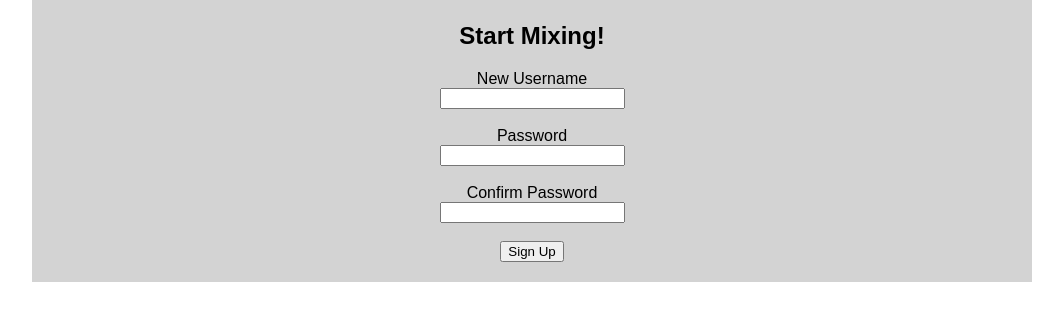
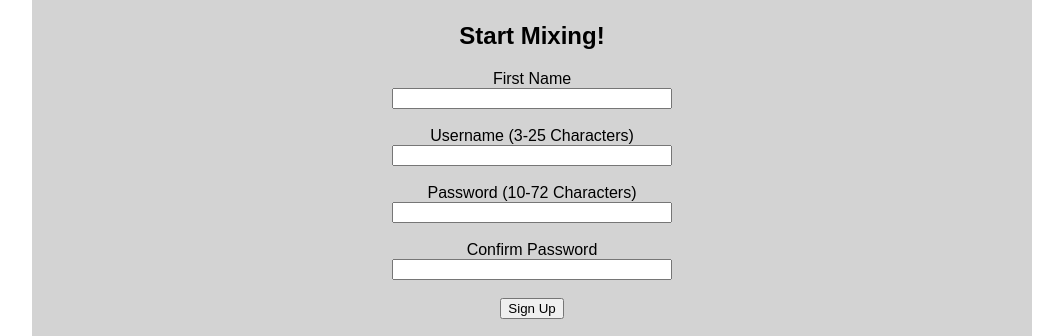
Before and after one commit to LsK101/mixer-hub-client, a React (Create React App) app: page / in a window 1280 px wide. Shown: the part 1830-2166 px from the top of the page, without its empty margins (108-1171 px from the left). Before the commit the page ends 2112 px from the top, so only its background shows below. Built offline with nearby package versions, Linux system fonts and the light colour scheme.

Commit message:
signup form functional, auth flow complete

```diff
--- a/src/views/App.js
+++ b/src/views/App.js
@@ -20,6 +20,7 @@ class App extends Component {
       passwordInput: '',
       authToken: null,
       currentUser: null,
+      signupFirstName: '',
       signupUsername: '',
       signupPassword: '',
       signupPasswordConfirm: ''
@@ -37,6 +38,17 @@ class App extends Component {
     let changeValue = value
     this.setState({
       "passwordInput": changeValue
+    });
+  }
+
+  changeSignupFirstNameInput(value) {
+    let changeValue = value.toLowerCase().split(' ');
+    for (let i = 0; i < changeValue.length; i++) {
+      changeValue[i] = changeValue[i].charAt(0).toUpperCase() + changeValue[i].slice(1);
+    }
+    changeValue = changeValue.join(' ');
+    this.setState({
+      "signupFirstName": changeValue
     });
   }
 
@@ -69,13 +81,13 @@ class App extends Component {
                   'Content-Type': 'application/json'
                 },
                 body: JSON.stringify({
-                  "username": this.state.usernameInput,
+                  "username": this.state.usernameInput.toLowerCase(),
                   "password": this.state.passwordInput,
                 })
             }).then(res => res.json())
             .then(({authToken}) => this.storeAuthInfo(authToken))
             .then(() => this.clearInputFields())
-            .catch(() => alert('Incorrect username or password'));
+            .catch((err) => alert('incorrect username or password'));
   }
 
   storeAuthInfo(authToken) {
@@ -96,10 +108,51 @@ class App extends Component {
     })
   }
 
+  sendSignupCredentials() {
+    let firstName = this.state.signupFirstName;
+    let username = this.state.signupUsername.toLowerCase();
+    let password = this.state.signupPassword;
+    let passwordConfirm = this.state.signupPasswordConfirm;
+    if (password !== passwordConfirm) {
+      return alert('passwords do not match')
+    }
+    if (username.length < 3 || username.length > 25) {
+      return alert('username must be between 3 and 25 characters')
+    }
+    if (password.length < 10 || password.length > 72) {
+      return alert('password must be between 10 and 72 characters')
+    }
+    if (username !== username.trim() || password !== password.trim()) {
+      return alert('username and password cannot begin or end with whitespace')
+    }
+    fetch(`${API_BASE_URL}/users`, {
+      method: 'POST',
+      headers: {
+        'Accept': 'application/json',
+        'Content-Type': 'application/json'
+      },
+      body: JSON.stringify({
+        "firstName": firstName,
+        "username": username,
+        "password": password
+      })
+    })
+    .then(() =>
+      this.setState({
+        usernameInput: this.state.signupUsername,
+        passwordInput: this.state.signupPassword
+      })
+    )
+    .then(() => alert(`user ${this.state.usernameInput} successfully created`))
+    .then(() => this.getAuthToken())
+    .catch(err => alert(err));
+  }
+
   clearInputFields() {
     this.setState({
       usernameInput: '',
       passwordInput: '',
+      signupFirstName: '',
       signupUsername: '',
       signupPassword: '',
       signupPasswordConfirm: ''
@@ -127,7 +180,16 @@ class App extends Component {
                             onChangePassword={value => this.changePasswordInput(value)}
                             onClick={this.getAuthToken.bind(this)} />) } />
           <Route exact path="/"
-            render={() => (<Landing />)} />
+            render={() => (<Landing
+                            firstName={this.state.signupFirstName}
+                            onChangeFirstName={value => this.changeSignupFirstNameInput(value)}
+                            username={this.state.signupUsername}
+                            onChangeUsername={value => this.changeSignupUsernameInput(value)}
+                            password={this.state.signupPassword}
+                            onChangePassword={value => this.changeSignupPasswordInput(value)}
+                            passwordConfirm={this.state.signupPasswordConfirm}
+                            onChangePasswordConfirm={value => this.changeSignupPasswordConfirmInput(value)}
+                            onClick={this.sendSignupCredentials.bind(this)} />) } />
 
           {["/browse","/create","/main","/manage"].map((path,index) =>
             <Route key={index} exact path={path}
--- a/src/views/landing.css
+++ b/src/views/landing.css
@@ -29,3 +29,7 @@
 #signup-form {
 	padding-bottom: 20px;
 }
+
+.input-box {
+	width: 280px;
+}
--- a/src/views/landing.js
+++ b/src/views/landing.js
@@ -61,20 +61,32 @@ class Landing extends Component {
       		<div class="col-12">
                         <h1 class="form-header">Start Mixing!</h1>
 
-                        <form className="signup-form">
-                        <label for="signup-username">New Username</label>
+                        <form className="signup-form" onSubmit={e => e.preventDefault()}>
+                        <label htmlFor="signup-firstname">First Name</label>
                         <br/>
-                        <input id="signup-username" className="signup-username input-box" type="text" required />
+                        <input id="signup-firstname" className="signup-firstname input-box" type="text"
+                              value={this.props.firstName}
+                              onChange={e => this.props.onChangeFirstName(e.target.value)} required />
                         <br/><br/>
-                        <label for="signup-password">Password</label>
+                        <label htmlFor="signup-username">Username (3-25 Characters)</label>
                         <br/>
-                        <input id="signup-password" className="signup-password input-box" type="password" required />
+                        <input id="signup-username" className="signup-username input-box" type="text"
+                              value={this.props.username}
+                              onChange={e => this.props.onChangeUsername(e.target.value)} required />
                         <br/><br/>
-                        <label for="confirm-password">Confirm Password</label>
+                        <label htmlFor="signup-password">Password (10-72 Characters)</label>
                         <br/>
-                        <input id="confirm-password" className="confirm-password input-box" type="password" required />
+                        <input id="signup-password" className="signup-password input-box" type="password"
+                              value={this.props.password}
+                              onChange={e => this.props.onChangePassword(e.target.value)} required />
                         <br/><br/>
-                        <button type="submit" className="form-signup-button">Sign Up</button>
+                        <label htmlFor="confirm-password">Confirm Password</label>
+                        <br/>
+                        <input id="confirm-password" className="confirm-password input-box" type="password"
+                              value={this.props.passwordConfirm}
+                              onChange={e => this.props.onChangePasswordConfirm(e.target.value)} required />
+                        <br/><br/>
+                        <button type="submit" className="form-signup-button" onClick={this.props.onClick}>Sign Up</button>
                         </form>
                   </div>
       	</section>
```
